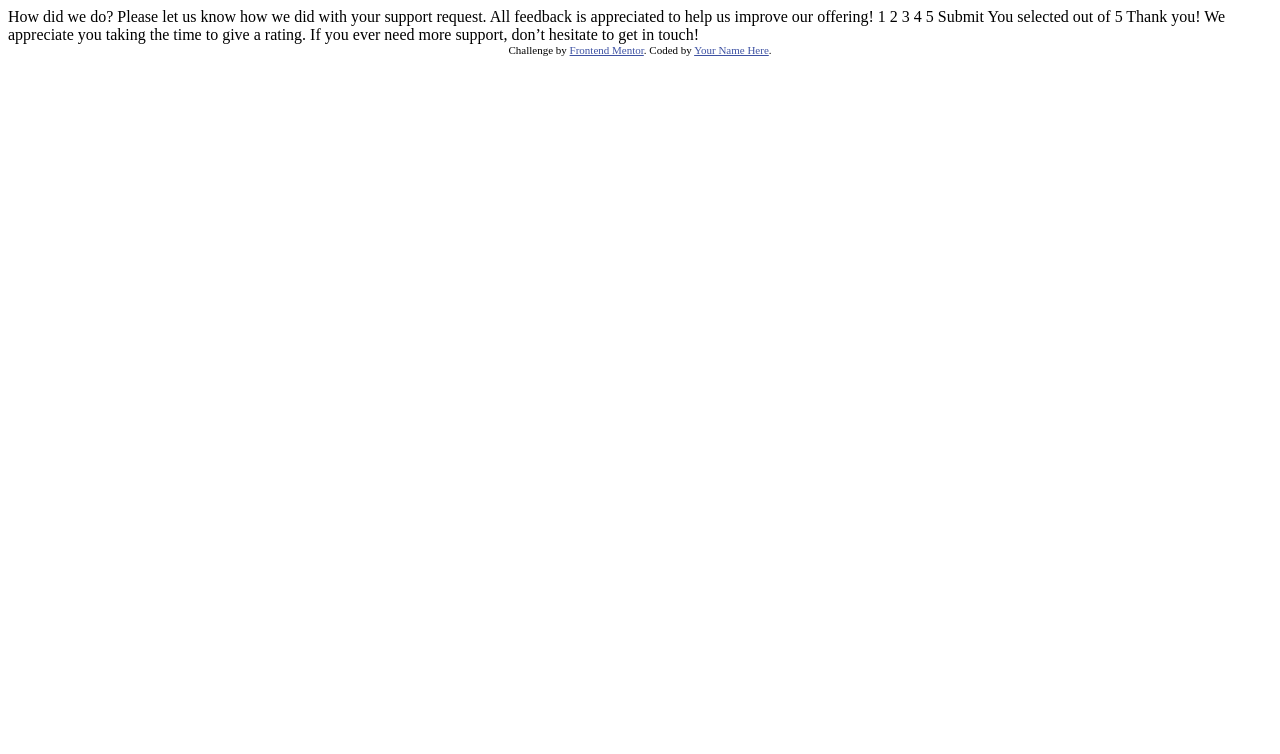
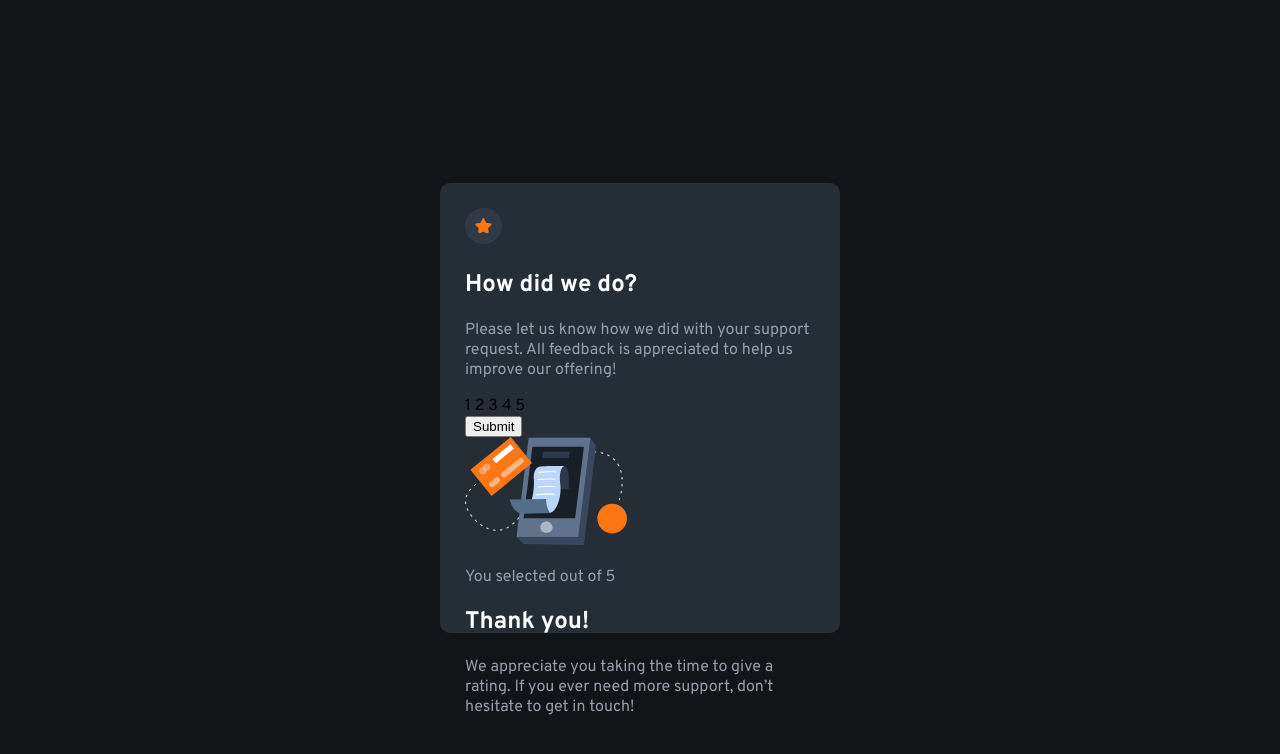
Before and after one commit to aufalfirdausi/fem-interactive-rating-component-main, a plain HTML site: page index.html in a window 1280 px wide. Drawn offline with Linux system fonts and the light colour scheme.

Commit message:
cp-1 paragraph 1(please)

```diff
--- a/index.html
+++ b/index.html
@@ -5,6 +5,7 @@
   <meta name="viewport" content="width=device-width, initial-scale=1.0"> <!-- displays site properly based on user's device -->
 
   <link rel="icon" type="image/png" sizes="32x32" href="./images/favicon-32x32.png">
+  <link rel="stylesheet" href="css/index.css">
 
   <title>Frontend Mentor | Interactive rating component</title>
 
@@ -17,33 +18,37 @@
 <body>
 
   <!-- Rating state start -->
+  <div class="card">
+    <img src="images/icon-star.svg" alt="Star icon" class="star">
+    <h2>How did we do?</h2>
 
-  How did we do?
+    <p>Please let us know how we did with your support request. All feedback is appreciated
+    to help us improve our offering!</p>
 
-  Please let us know how we did with your support request. All feedback is appreciated
-  to help us improve our offering!
+    <div class="rate-num">1 2 3 4 5</div>
 
-  1 2 3 4 5
+    <button id="button">Submit</button>
 
-  Submit
+    <!-- Rating state end -->
 
-  <!-- Rating state end -->
+    <!-- Thank you state start -->
 
-  <!-- Thank you state start -->
+    <div id="hidd">
+      <img src="images/illustration-thank-you.svg" alt="">
+      <p>You selected <!-- Add rating here --> out of 5</p>
 
-  You selected <!-- Add rating here --> out of 5
+      <h2>Thank you!</h2>
 
-  Thank you!
-
-  We appreciate you taking the time to give a rating. If you ever need more support,
-  don’t hesitate to get in touch!
-
+      <p>We appreciate you taking the time to give a rating. If you ever need more support,
+      don’t hesitate to get in touch!</p>
+      </div>
+  </div>
   <!-- Thank you state end -->
 
 
-  <div class="attribution">
+  <!-- <div class="attribution">
     Challenge by <a href="https://www.frontendmentor.io?ref=challenge" target="_blank">Frontend Mentor</a>.
     Coded by <a href="#">Your Name Here</a>.
-  </div>
+  </div> -->
 </body>
 </html>
--- /dev/null
+++ b/index.scss
@@ -0,0 +1,39 @@
+@import url('https://fonts.googleapis.com/css2?family=Manrope:wght@200..800&family=Noto+Sans:ital,wdth,wght@0,62.5..100,100..900;1,62.5..100,100..900&family=Overpass:ital,wght@0,100..900;1,100..900&family=Poppins:ital,wght@0,300;0,400;0,500;0,600;1,700&family=Raleway&display=swap');
+
+$White: hsl(0, 100%, 100%);
+$Grey-500: hsl(217, 12%, 63%);
+$Grey-900: hsl(213, 19%, 18%);
+$Grey-950: hsl(216, 12%, 8%);
+$range-500: hsl(25, 97%, 53%);
+
+body {
+    font-family: 'Overpass';
+    background-color: $Grey-950;
+    display: flex;
+    justify-content: center;
+    align-items: center;
+    height: 100vh;
+
+    .card {
+        background-color: $Grey-900;
+        width: 400px;
+        height: 450px;
+        border-radius: 10px;
+        flex-direction: column;
+        box-sizing: border-box;
+        padding: 25px;
+        margin: 0;
+
+        .star {
+            background-color: hsl(213, 19%, 23%);
+            padding: 10px;
+            border-radius: 50%;
+        }
+        h2 {
+            color: $White;
+        }
+        p {
+            color: $Grey-500;
+        }
+    }
+}
```
Also changed, not shown: css/index.css (added), 1 other file.
